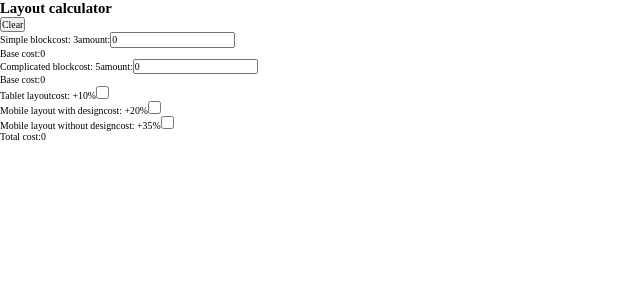
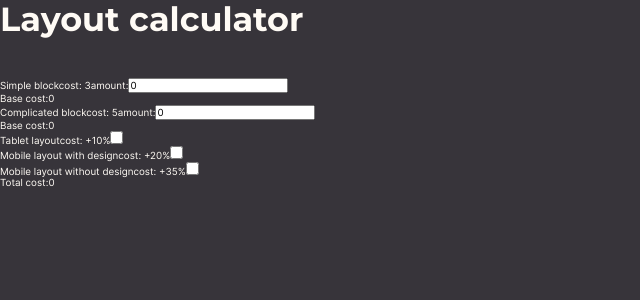
Before and after one commit to VillemanArm/layout_calculator, a React (Create React App) app: page / in a window 1280 px wide. Shown: the top 300 px of the page, without its empty margins (0-640 px from the left). Built offline with nearby package versions, Linux system fonts and the light colour scheme.

Commit message:
fix: move clear button to to total block

```diff
--- a/src/components/Header.js
+++ b/src/components/Header.js
@@ -1,15 +1,13 @@
-import { useDispatch} from "react-redux"
-import {clear} from "../store/calculatorSlice"
+
 
 
 const Component = () => {
-    const dispatch = useDispatch()
-    const clearServices = () => dispatch(clear())
+
+
 
     return (
         <div className="header">
-            <h2>Layout calculator</h2>
-            <button className="header__btn" onClick={clearServices}>Clear</button>
+            <h3>Layout calculator</h3>
         </div>
     )
 }
--- a/src/components/Total.js
+++ b/src/components/Total.js
@@ -1,14 +1,24 @@
-import { useSelector } from "react-redux"
+import {useSelector, useDispatch} from "react-redux"
+import {clear} from "../store/calculatorSlice"
 
 
 const Component = () => {
     const total = useSelector(store => store.calculator.totalCost)
 
+    const dispatch = useDispatch()
+    const clearServices = () => dispatch(clear())
+
+    const showClearBtn = () => {
+        if (total) {
+            return (<button className="header__btn" onClick={clearServices}>Clear</button>)
+        }
+    }
 
     return (
         <div className="total">
             <span>Total cost:</span>
             <span>{total}</span>
+            {showClearBtn()}
         </div>
     )
 }
--- a/src/css/base.sass
+++ b/src/css/base.sass
@@ -1,31 +1,63 @@
-
-
-/*# sourceMappingURL=style.sass.map */
-
 @import normalize
 
-// @font-face
-//     font-family: 'Roboto'
-//     src: url('../fonts/Roboto_700.woff2')
-//     font-style: normal
-//     font-weight: 700
+@font-face
+    font-family: 'Roboto'
+    src: url('../fonts/Roboto_700.woff2')
+    font-style: normal
+    font-weight: 700
 
+@font-face
+    font-family: "Inter"
+    font-weight: 400
+    font-display: swap
+    font-style: normal
+    font-named-instance: "Regular"
+    src: url("../fonts/Inter-Regular.woff2") format("woff2")
 
-// $header-font: Roboto
-// $primary-color: #FFFBF5
-// $second-color: #F0B94D
-// $background-color: #37343A
-// $block-color: #636362
-// $dark-background-color: #333036
-// $input-background: #63666e
-// $basic-font-size: 2.4rem
-// $basic-font-size-mobile: 1.6rem
+$header-font: Roboto
+$primary-color: #FFFBF5
+$second-color: #F0B94D
+$background-color: #37343A
+$block-color: #636362
+$dark-background-color: #333036
+$input-background: #63666e
+$basic-font-size: 2.4rem
+$basic-font-size-mobile: 1.6rem
 
 *
     margin: 0
     padding: 0
     box-sizing: border-box
 
+
+html
+    font-size: 10px
+
+
+body
+    background-color: $background-color
+    font-family: 'Inter', sans-serif
+    color: $primary-color
+
+a
+    color: $primary-color
+    text-decoration: none
+
+
+h1
+    font-family: $header-font
+    font-size: 6.6rem
+    margin: 0
+
+h2
+    font-family: $header-font
+    font-size: 5.8rem
+    margin-bottom: 4rem
+
+h3
+    font-family: $header-font
+    font-size: 3.4rem
+    margin-bottom: 4rem
 
 html
     font-size: 10px
```
Also changed, not shown: src/fonts/Inter-Regular.woff2 (added), src/fonts/Roboto_700.woff2 (added).
